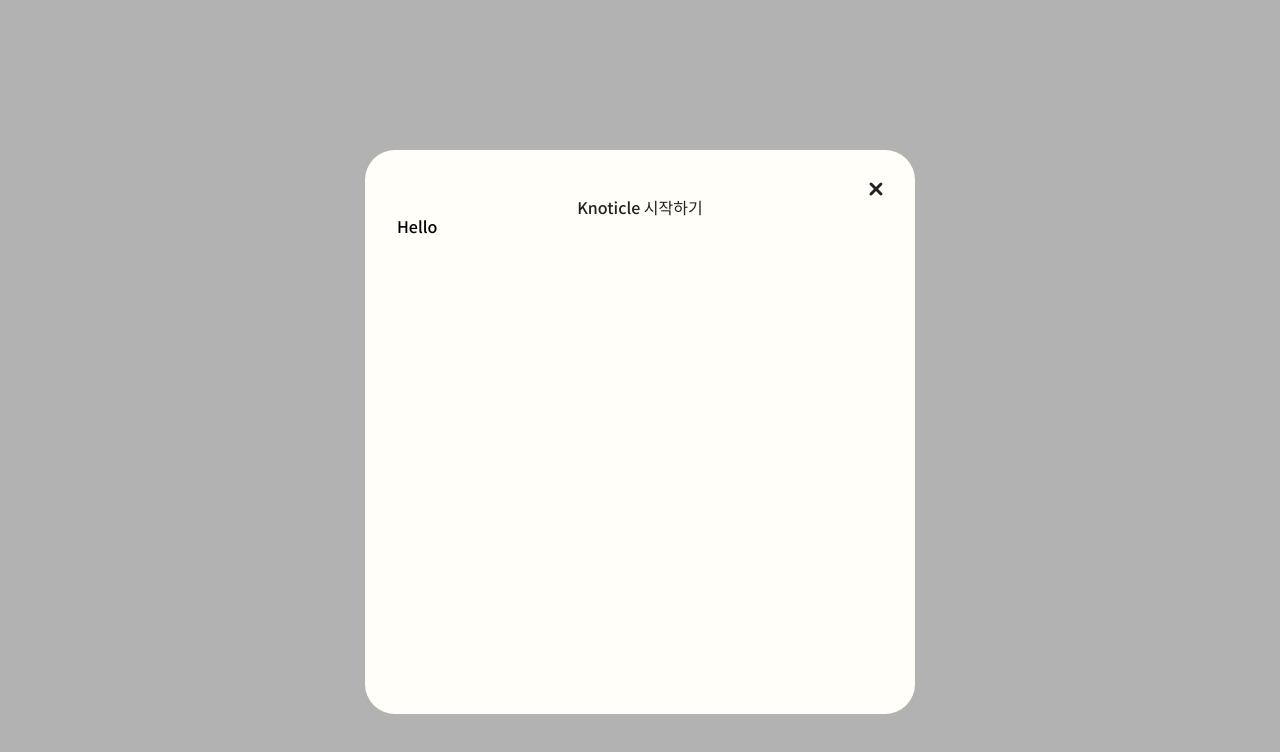
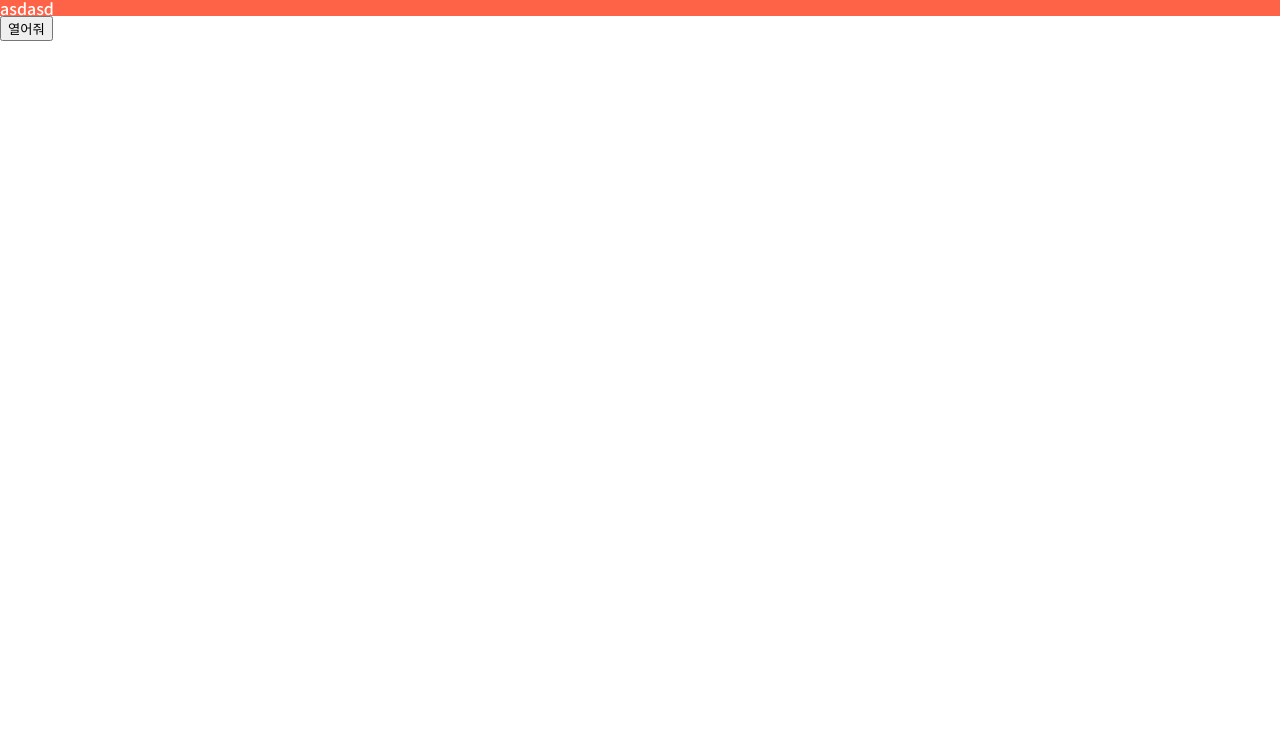
Before and after one commit to boostcampwm-2022/web01-knoticle, a Next.js app in the folder frontend/: page /modaltest in a window 1280 px wide. Shown: the top 752 px of the page. Built offline with nearby package versions, Linux system fonts and the light colour scheme; a web font is replaced by a local one.

Commit message:
feat: Modal 컴포넌트 Open & Close 이벤트 핸들러 추가 - #4

```diff
--- a/frontend/components/common/Modal/index.tsx
+++ b/frontend/components/common/Modal/index.tsx
@@ -9,17 +9,18 @@ interface ModalProps {
   title: string;
   hasBackward?: boolean;
   children: React.ReactNode;
+
+  handleModalClose: () => void;
 }
 
-export default function Modal({ title, hasBackward, children }: ModalProps) {
+export default function Modal({ title, hasBackward, children, handleModalClose }: ModalProps) {
   return (
-    <>
-      <Dimmed />
     <ModalWrapper>
+      <Dimmed onClick={handleModalClose} />
       <ModalInner>
         <ButtonWrapper hasBackward={hasBackward}>
           <Image src={BackwardIcon} alt="Backward Icon" />
-            <Image src={CancelIcon} alt="Cancel Icon" />
+          <Image src={CancelIcon} alt="Cancel Icon" onClick={handleModalClose} />
         </ButtonWrapper>
         <ModalTitle>
           <TextLinkMedium>{title}</TextLinkMedium>
@@ -27,7 +28,6 @@ export default function Modal({ title, hasBackward, children }: ModalProps) {
         {children}
       </ModalInner>
     </ModalWrapper>
-    </>
   );
 }
 
--- a/frontend/pages/modaltest.tsx
+++ b/frontend/pages/modaltest.tsx
@@ -1,5 +1,31 @@
+import { useState } from 'react';
+
 import Modal from '../components/common/Modal';
 
 export default function ModalTest() {
-  return <Modal title="Knoticle 시작하기">Hello</Modal>;
+  const [isModalShown, setModalShown] = useState(false);
+
+  const handleModalOpen = () => setModalShown(true);
+  const handleModalClose = () => setModalShown(false);
+
+  return (
+    <>
+      <div
+        style={{
+          backgroundColor: 'tomato',
+          color: '#fff',
+        }}
+      >
+        asdasd
+      </div>
+      <button type="button" onClick={handleModalOpen}>
+        열어줘
+      </button>
+      {isModalShown && (
+        <Modal title="Knoticle 시작하기" handleModalClose={handleModalClose}>
+          Hello
+        </Modal>
+      )}
+    </>
+  );
 }
```
Lines whose indentation alone changed are shown as unchanged.
